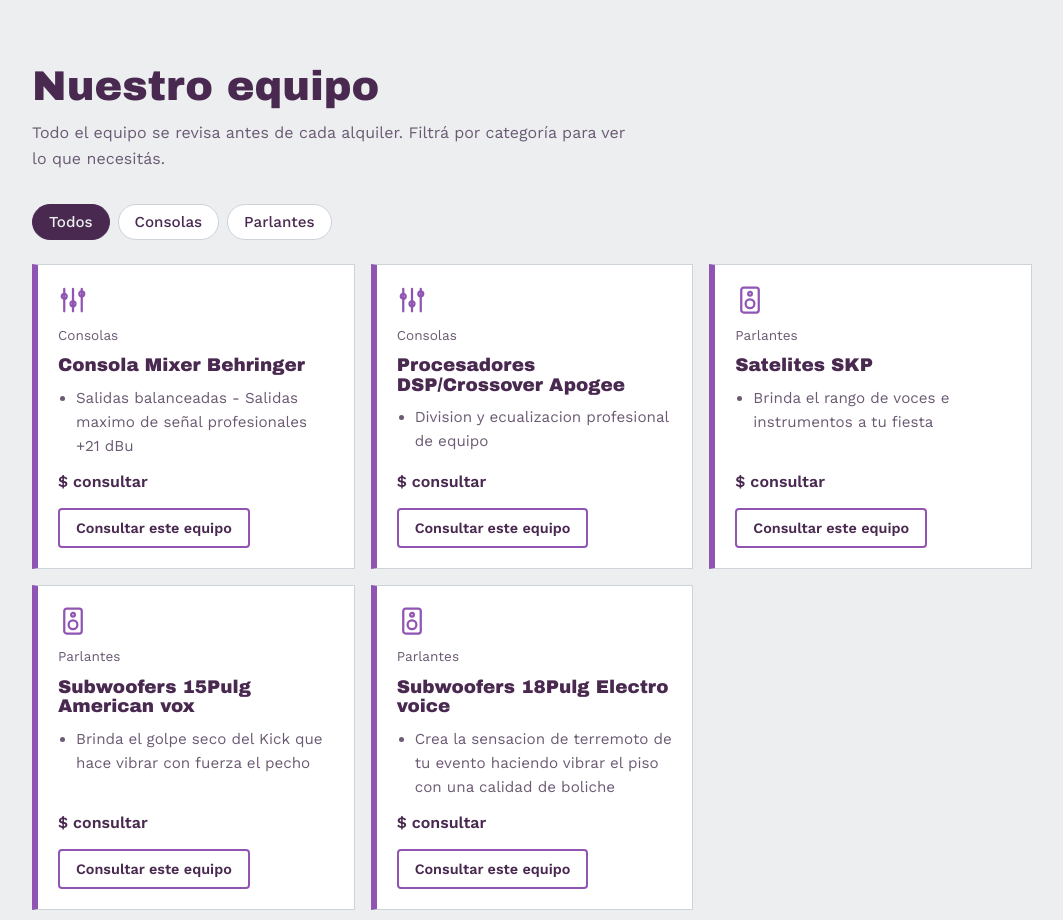
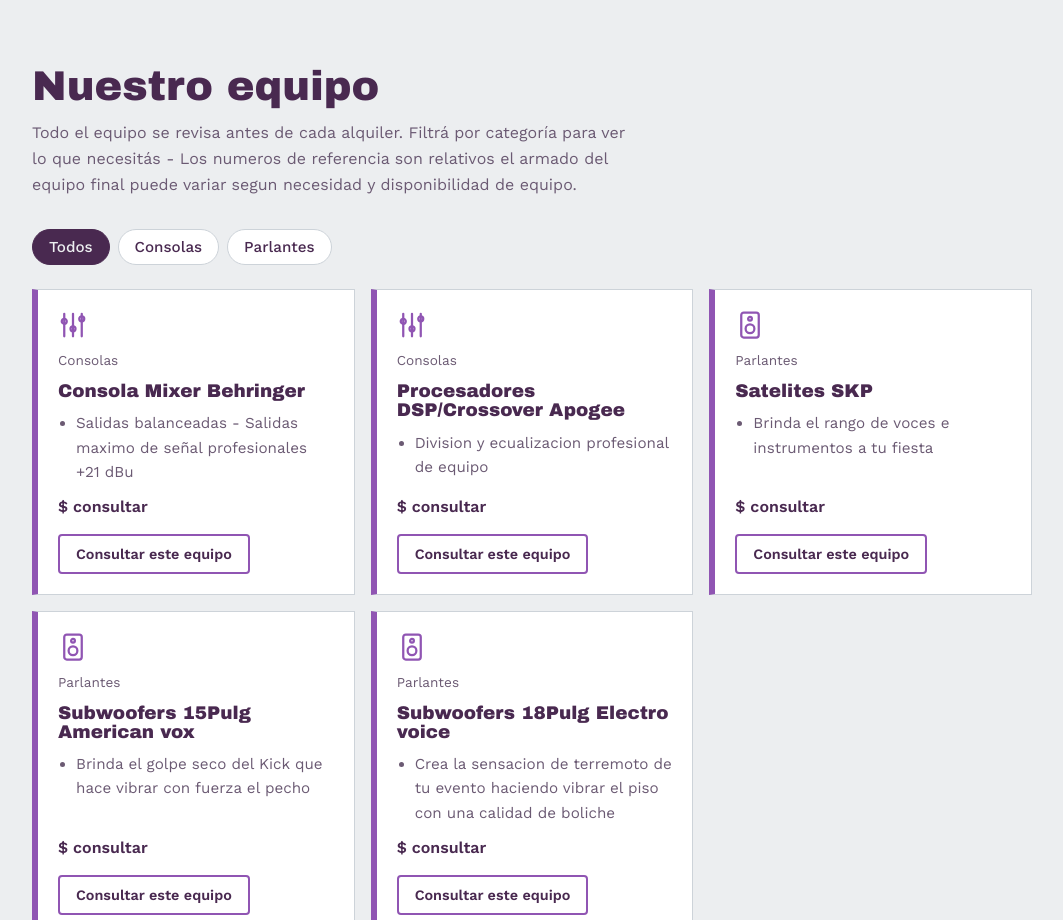
Before and after one commit to francoramirez7125-star/DBSound, a plain HTML site: page index.html in a window 1280 px wide. Shown: the part 980-1900 px from the top of the page, without its empty margins (108-1171 px from the left). Drawn offline with nearby package versions, Linux system fonts and the light colour scheme.

Commit message:
Enhance team description with equipment details
Updated the description in the 'Nuestro equipo' section to include additional information about equipment references and availability.

```diff
--- a/index.html
+++ b/index.html
@@ -31,7 +31,7 @@
 
 <section id="equipos"><div class="wrap">
   <h2>Nuestro equipo</h2>
-  <p class="lead">Todo el equipo se revisa antes de cada alquiler. Filtrá por categoría para ver lo que necesitás.</p>
+  <p class="lead">Todo el equipo se revisa antes de cada alquiler. Filtrá por categoría para ver lo que necesitás - Los numeros de referencia son relativos el armado del equipo final puede variar segun necesidad y disponibilidad de equipo.</p>
   <div class="filters" id="filters" role="group" aria-label="Filtrar por categoría"></div>
   <div class="grid" id="grid"></div>
 </div></section>
```
